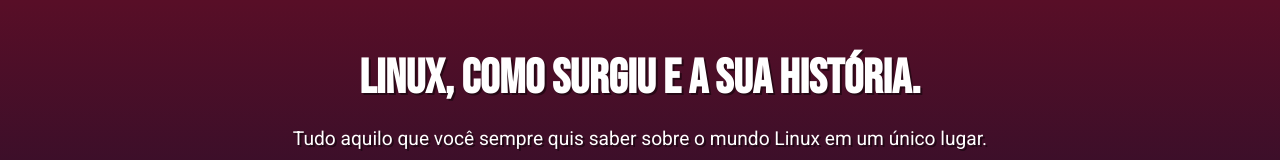
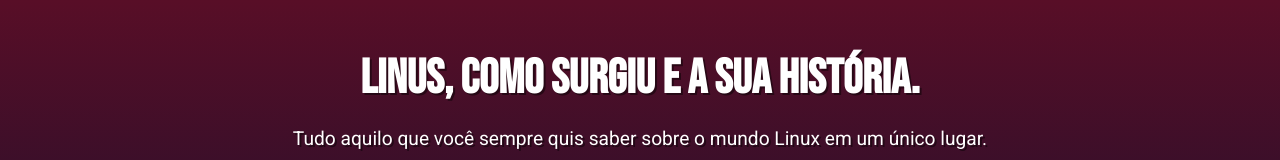
Before and after one commit to Prodocimo/projeto-site-linux, a plain HTML site: page index.html in a window 1280 px wide. Shown: the top 160 px of the page. Drawn offline with Linux system fonts and the light colour scheme.

Commit message:
Update index.html

```diff
--- a/index.html
+++ b/index.html
@@ -9,7 +9,7 @@
 </head>
 <body>
     <header>
-        <h1>Linux, como surgiu e a sua história.</h1>
+        <h1>Linus, como surgiu e a sua história.</h1>
         <p>
             Tudo aquilo que você sempre quis saber sobre o mundo Linux em um único lugar.
         </p>
```
